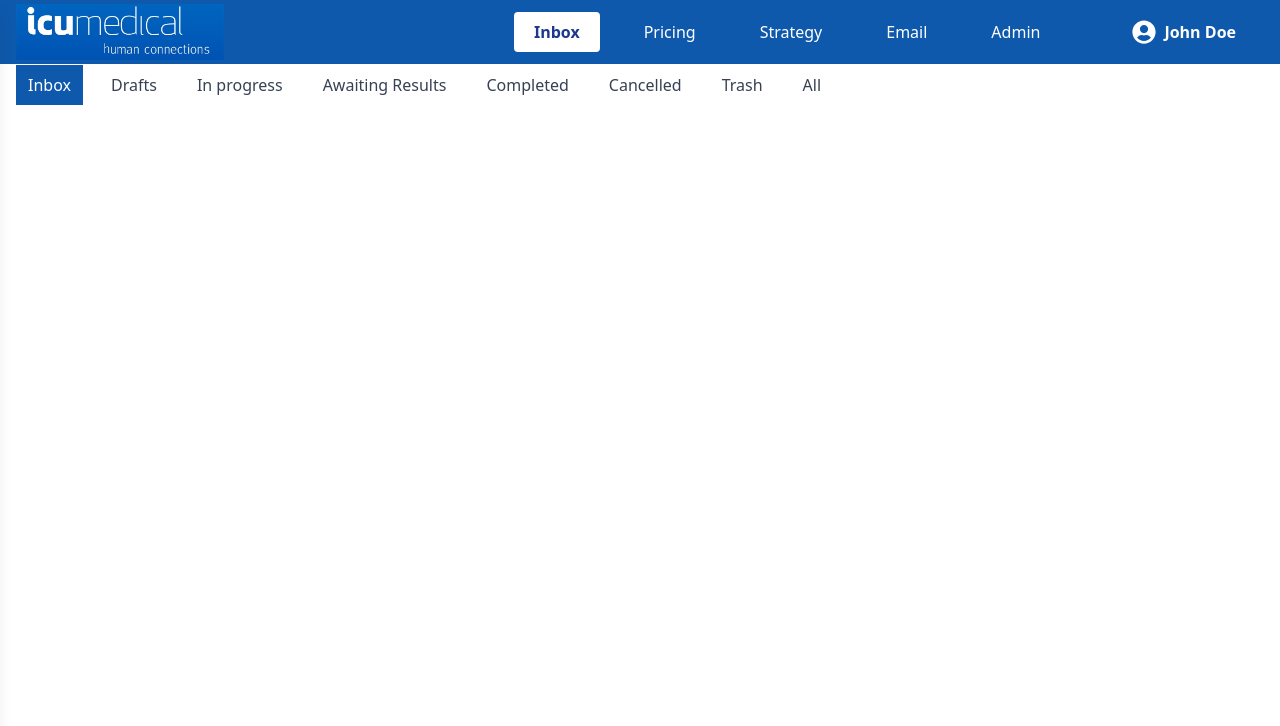
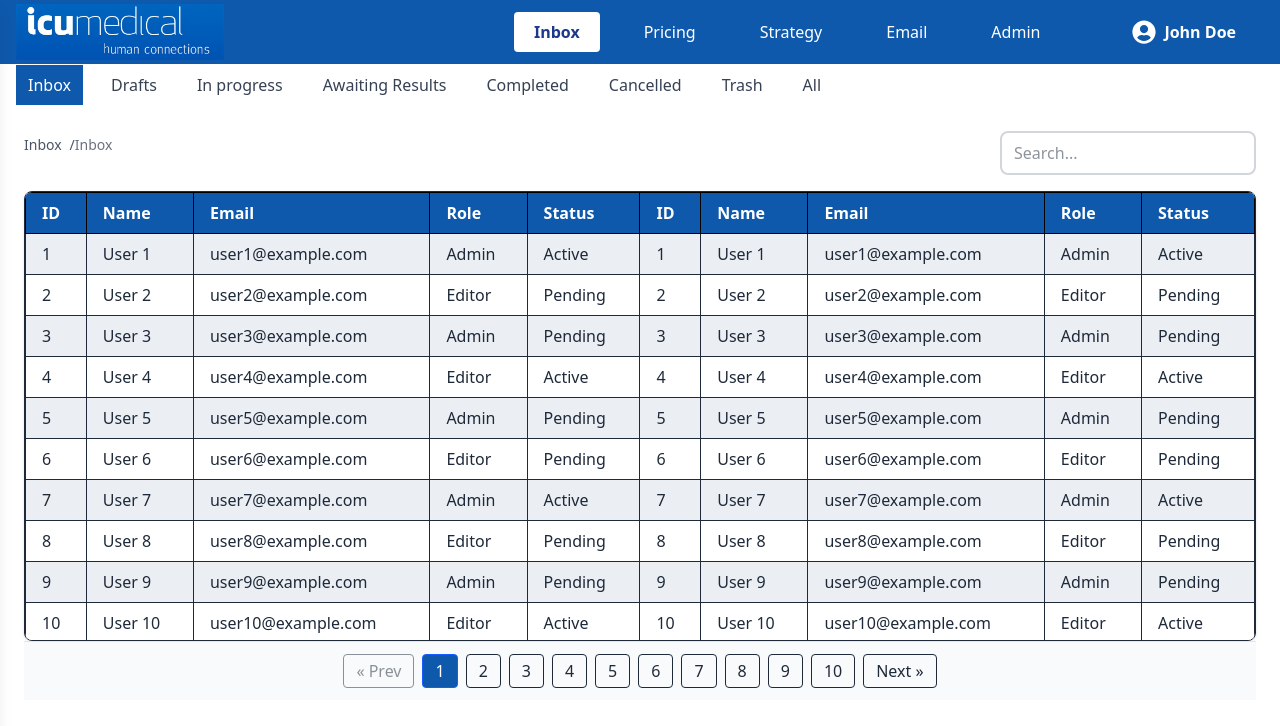
Before and after one commit to SaiPramodICUMed/UIProject, a React (Vite) app: page /inbox in a window 1280 px wide. Shown: the top 726 px of the page. Built offline with nearby package versions, Linux system fonts and the light colour scheme.

Commit message:
table bg color updates

```diff
--- a/src/App.tsx
+++ b/src/App.tsx
@@ -14,6 +14,7 @@ function App() {
     <LayOut>
      <Routes>
       <Route path="/" element={< Inbox/>} />
+      <Route path="/inbox" element={< Inbox/>} />
 
       {/* <Route path="/GateDashboard" element={<GateDashboard />} />
 
--- a/src/components/TableComponent.tsx
+++ b/src/components/TableComponent.tsx
@@ -16,6 +16,10 @@ const TableComponent: React.FC<TableProps> = ({
   columns,
   height = "500px",
 }) => {
+  const handleRowClick = (row: Record<string, any>) => {
+    console.log("Row clicked:", row);
+  };
+
   return (
     <div
       className="w-full overflow-x-auto border rounded-lg shadow-sm bg-white"
@@ -41,9 +45,10 @@ const TableComponent: React.FC<TableProps> = ({
           {data.map((row, rowIndex) => (
             <tr
               key={rowIndex}
-              className={`${
-                rowIndex % 2 === 0 ? "bg-[#e0e1f2]" : "bg-white"
-              } hover:bg-gray-100`}
+              onClick={() => handleRowClick(row)}
+              className={`cursor-pointer ${
+                rowIndex % 2 === 0 ? "bg-[#ebeff3]" : "bg-white"
+              } hover:bg-[#d0e5f5]`}
             >
               {columns.map((col, colIndex) => (
                 <td
--- a/src/layout/layout.tsx
+++ b/src/layout/layout.tsx
@@ -1,16 +1,16 @@
 import { useState } from "react";
 import { FaUserCircle } from "react-icons/fa";
-//import { useNavigate } from "react-router-dom";
+import { useNavigate } from "react-router-dom";
 
 export default function layOut({ children }: { children: React.ReactNode }) {
   const [activeMenu, setActiveMenu] = useState("inbox");
   const [activeSub, setActiveSub] = useState("inbox");
   const [drawerOpen, setDrawerOpen] = useState(false);
-  //const navigate = useNavigate();
+  const navigate = useNavigate();
 
   const activeSUbMenu = (sub: string) => {
     setActiveSub(sub);
-    //navigate(`/${sub} || "/inbox"`);
+    navigate(`/${sub}`);
   };
 
   const activeMenuItem = (menu: string) => {
@@ -23,7 +23,7 @@ export default function layOut({ children }: { children: React.ReactNode }) {
     };
     setActiveMenu(menu);
     setActiveSub(subitems[menu] || "inbox");
-    // navigate(`/${subitems[menu] || "/inbox"}`);
+    navigate(`/${subitems[menu] || "/inbox"}`);
   };
 
   return (
--- a/src/pages/Inbox.tsx
+++ b/src/pages/Inbox.tsx
@@ -11,6 +11,12 @@ const Inbox: React.FC = () => {
     { header: "Email", accessor: "email" },
     { header: "Role", accessor: "role" },
     { header: "Status", accessor: "status" },
+    { header: "ID", accessor: "id" },
+    { header: "Name", accessor: "name" },
+    { header: "Email", accessor: "email" },
+    { header: "Role", accessor: "role" },
+    { header: "Status", accessor: "status" },
+
   ];
 
   const data = Array.from({ length: 20 }, (_, i) => ({
```
